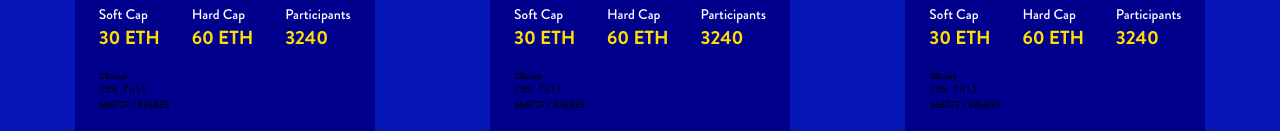
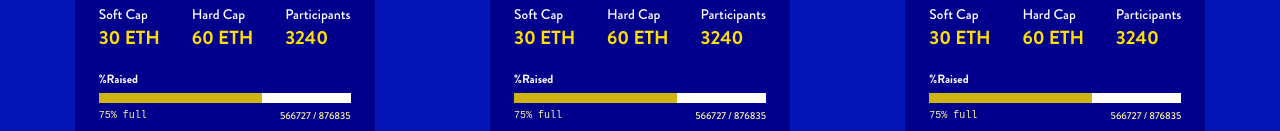
Before and after one commit to Razak-Gawusu/schro-dinger, a React (Create React App) app: page / in a window 1280 px wide. Shown: the part 821-952 px from the top of the page. Built offline with nearby package versions, Linux system fonts and the light colour scheme.

Commit message:
progress bar completed

```diff
--- a/src/components/PoolCard/PoolCard.jsx
+++ b/src/components/PoolCard/PoolCard.jsx
@@ -1,6 +1,9 @@
 import React from 'react'
 
 function PoolCard(props) {
+    const style = {
+        width: (props.amount / props.total) * 100 + '%'
+    }
   return (
     <div className='poolCard'>
         <div className='poolCard__item'>
@@ -33,6 +36,11 @@ function PoolCard(props) {
         </div>
         <div className='poolCard__item'>
             <h5>%Raised</h5>
+
+            <div className="bar__indicator">
+                <span style={style}></span>
+            </div>
+
             <div>
                 <kbd>75% full</kbd>
                 <div>{props.amount} / {props.total}</div>
--- a/src/components/PoolCard/_poolCard.scss
+++ b/src/components/PoolCard/_poolCard.scss
@@ -68,4 +68,34 @@
         margin: 1.9rem 0;
     }
 
+    &__item:last-child{
+        font-family: 'Brandon-Grotesque';
+        font-weight: normal;
+        font-style: normal;
+
+        h5{
+            color: #FFFFFF;
+            font-size: 1.2rem;
+        }
+
+        .bar__indicator{
+            height: 1rem;
+            background-color: #FFFFFF;
+            margin: .5rem 0;
+
+            span{
+                display: block;
+                height: 100%;
+                background-color: $secondaryDeepYellow;
+            }
+        }
+
+        div{
+            @include flexBox(row, space-between, center);
+            color: $secondaryLightYellow;
+            font-style: medium;
+            font-size: 1rem;
+        }
+    }
+
 }
--- a/src/components/ProjectInfo/_projectInfo.scss
+++ b/src/components/ProjectInfo/_projectInfo.scss
@@ -6,7 +6,7 @@
     grid-template-columns: repeat(5, 1fr);
     justify-items: center;
     align-items: center;
-    border-bottom: solid .5px $borderLight;
+    border-bottom: solid .5px #ffffff5b;
 
     &__item:first-child{
         @include flexBox(row, flex-start, center);
--- a/src/sass/main.css
+++ b/src/sass/main.css
@@ -282,6 +282,35 @@ body {
   gap: 0;
   margin: 1.9rem 0;
 }
+.poolCard__item:last-child {
+  font-family: "Brandon-Grotesque";
+  font-weight: normal;
+  font-style: normal;
+}
+.poolCard__item:last-child h5 {
+  color: #FFFFFF;
+  font-size: 1.2rem;
+}
+.poolCard__item:last-child .bar__indicator {
+  height: 1rem;
+  background-color: #FFFFFF;
+  margin: 0.5rem 0;
+}
+.poolCard__item:last-child .bar__indicator span {
+  display: block;
+  height: 100%;
+  background-color: #CDB410;
+}
+.poolCard__item:last-child div {
+  display: flex;
+  flex-direction: row;
+  justify-content: space-between;
+  align-items: center;
+  gap: 0;
+  color: #FFF3A4;
+  font-style: medium;
+  font-size: 1rem;
+}
 
 body {
   background-color: #0616B6;
@@ -314,7 +343,7 @@ body {
   grid-template-columns: repeat(5, 1fr);
   justify-items: center;
   align-items: center;
-  border-bottom: solid 0.5px #FFFFFF;
+  border-bottom: solid 0.5px rgba(255, 255, 255, 0.3568627451);
 }
 .projectInfo__item:first-child {
   display: flex;
```
Also changed, not shown: 1 other file (tests, documents, lock files or other folders).
